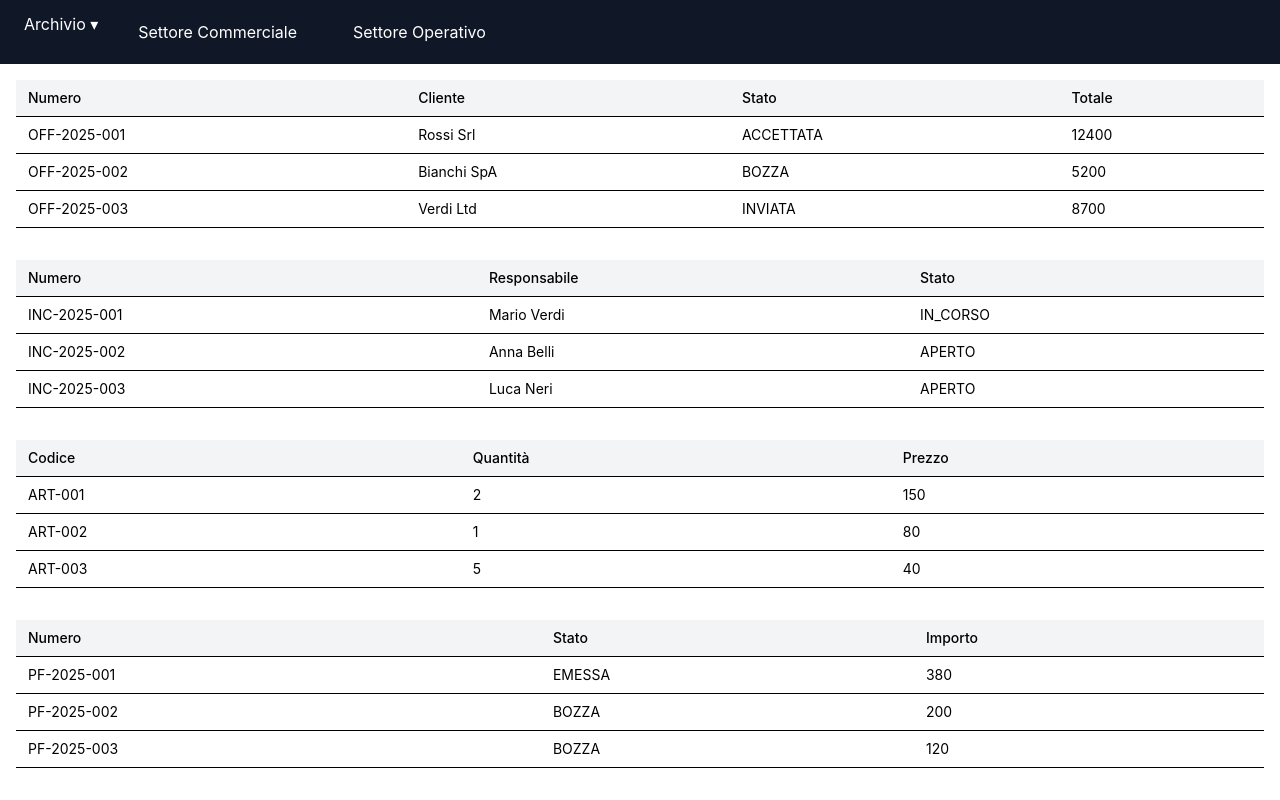
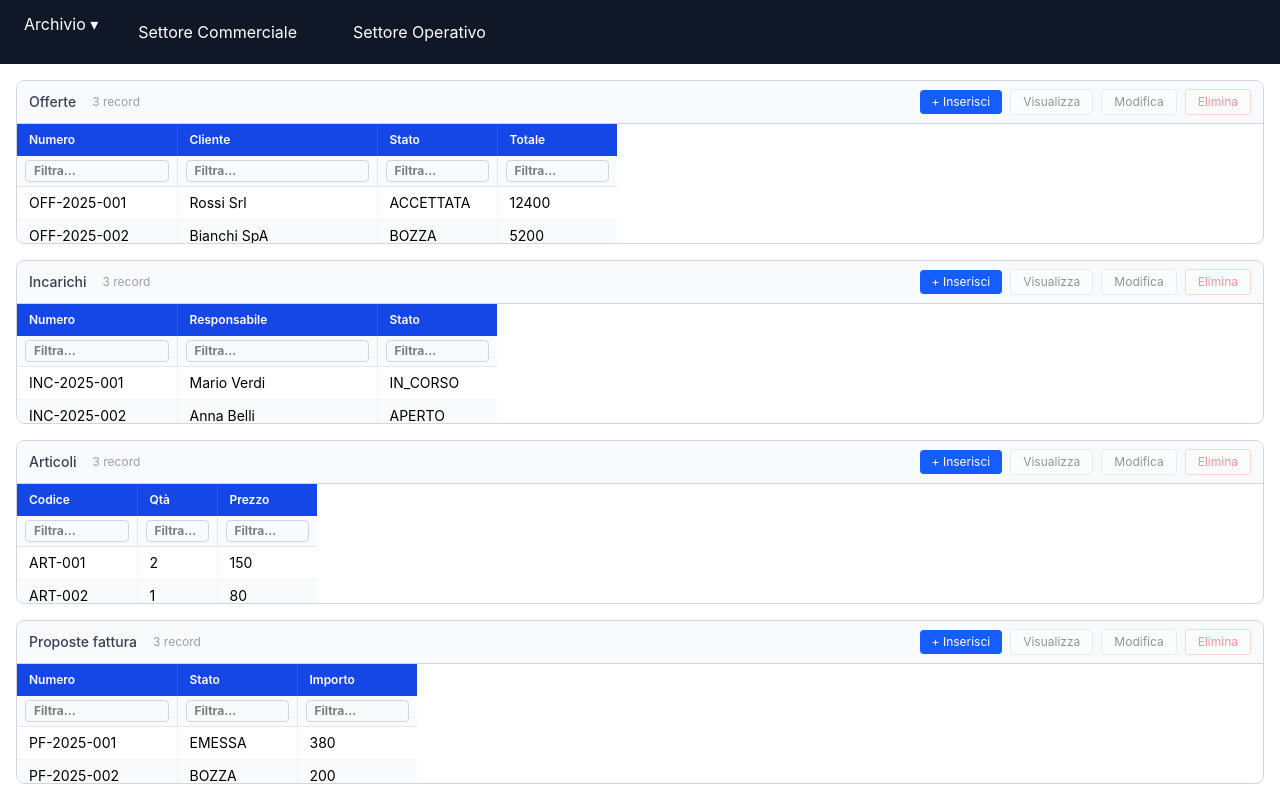
Before and after one commit to Ferro98/Company-Handler, a React (Vite) app in the folder frontend/: page /commerciale in a window 1280 px wide. Built offline with nearby package versions, Linux system fonts and the light colour scheme.

Commit message:
feat: datagrid with toolbar, filters, fixed columns

```diff
--- a/frontend/src/components/DataGrid.tsx
+++ b/frontend/src/components/DataGrid.tsx
@@ -1,49 +1,196 @@
-// src/components/DataGrid.tsx
+import { useState } from "react"
+
 export type Colonna<T> = {
     key: keyof T
     label: string
-    width?: string
+    width?: number  // larghezza in px, fissa
+}
+
+export type OperazioneExtra<T> = {
+    label: string
+    onClick: (riga: T) => void
 }
 
 type Props<T> = {
+    titolo: string
     colonne: Colonna<T>[]
     dati: T[]
     onSeleziona?: (riga: T) => void
     rigaSelezionata?: T | null
     caricamento?: boolean
+    onInserisci?: () => void
+    onModifica?: (riga: T) => void
+    onVisualizza?: (riga: T) => void
+    onElimina?: (riga: T) => void
+    operazioniExtra?: OperazioneExtra<T>[]
 }
 
-export default function DataGrid<T extends { id: number }>({ colonne, dati, onSeleziona, rigaSelezionata, caricamento }: Props<T>) {
-    if (caricamento) return <p className="p-4 text-gray-500">Caricamento...</p>
+export default function DataGrid<T extends { id: number }>({
+    titolo,
+    colonne,
+    dati,
+    onSeleziona,
+    rigaSelezionata,
+    caricamento,
+    onInserisci,
+    onModifica,
+    onVisualizza,
+    onElimina,
+    operazioniExtra
+}: Props<T>) {
+    const [filtri, setFiltri] = useState<Record<string, string>>({})
+    const [menuApertoId, setMenuApertoId] = useState<number | null>(null)
+
+    const datiFiltrati = dati.filter((riga) =>
+        colonne.every((col) => {
+            const filtro = filtri[String(col.key)]
+            if (!filtro) return true
+            return String(riga[col.key]).toLowerCase().includes(filtro.toLowerCase())
+        })
+    )
+
+    const selezionata = rigaSelezionata ?? null
+    const hasSelezione = selezionata !== null
+
+    function handleFiltro(key: string, valore: string) {
+        setFiltri(prev => ({ ...prev, [key]: valore }))
+    }
 
     return (
-        <div className="overflow-auto h-full">
-            <table className="w-full text-sm border-collapse">
-                <thead>
-                    <tr className="bg-gray-100 text-left">
+        <div className="flex flex-col border border-gray-300 rounded-lg overflow-hidden bg-white h-full">
+
+            {/* TOOLBAR */}
+            <div className="flex items-center gap-2 px-3 py-2 bg-gray-50 border-b border-gray-300">
+                <span className="font-medium text-sm text-gray-700 mr-2">{titolo}</span>
+                <span className="text-xs text-gray-400 mr-auto">{datiFiltrati.length} record</span>
+
+                <button
+                    onClick={onInserisci}
+                    className="px-3 py-1 text-xs rounded bg-blue-600 text-white hover:bg-blue-700 disabled:opacity-40 disabled:cursor-not-allowed"
+                >
+                    + Inserisci
+                </button>
+                <button
+                    disabled={!hasSelezione}
+                    onClick={() => selezionata && onVisualizza?.(selezionata)}
+                    className="px-3 py-1 text-xs rounded border border-gray-300 bg-white hover:bg-gray-100 disabled:opacity-40 disabled:cursor-not-allowed"
+                >
+                    Visualizza
+                </button>
+                <button
+                    disabled={!hasSelezione}
+                    onClick={() => selezionata && onModifica?.(selezionata)}
+                    className="px-3 py-1 text-xs rounded border border-gray-300 bg-white hover:bg-gray-100 disabled:opacity-40 disabled:cursor-not-allowed"
+                >
+                    Modifica
+                </button>
+                <button
+                    disabled={!hasSelezione}
+                    onClick={() => selezionata && onElimina?.(selezionata)}
+                    className="px-3 py-1 text-xs rounded border border-red-300 text-red-600 bg-white hover:bg-red-50 disabled:opacity-40 disabled:cursor-not-allowed"
+                >
+                    Elimina
+                </button>
+
+                {/* OPERAZIONI EXTRA */}
+                {operazioniExtra && operazioniExtra.length > 0 && (
+                    <div className="relative">
+                        <button
+                            disabled={!hasSelezione}
+                            onClick={() => setMenuApertoId(menuApertoId === -1 ? null : -1)}
+                            className="px-3 py-1 text-xs rounded border border-gray-300 bg-white hover:bg-gray-100 disabled:opacity-40 disabled:cursor-not-allowed"
+                        >
+                            ⋯ Altro
+                        </button>
+                        {menuApertoId === -1 && hasSelezione && (
+                            <div className="absolute right-0 top-full mt-1 bg-white border border-gray-200 rounded shadow-lg z-10 min-w-40">
+                                {operazioniExtra.map((op) => (
+                                    <button
+                                        key={op.label}
+                                        onClick={() => {
+                                            selezionata && op.onClick(selezionata)
+                                            setMenuApertoId(null)
+                                        }}
+                                        className="block w-full text-left px-4 py-2 text-xs hover:bg-gray-50"
+                                    >
+                                        {op.label}
+                                    </button>
+                                ))}
+                            </div>
+                        )}
+                    </div>
+                )}
+            </div>
+
+            {/* TABELLA */}
+            {caricamento ? (
+                <p className="p-4 text-sm text-gray-400">Caricamento...</p>
+            ) : (
+                <div className="overflow-auto flex-1">
+                    <table className="text-sm border-collapse" style={{ tableLayout: 'fixed', width: colonne.reduce((acc, c) => acc + (c.width ?? 150), 0) }}>
+                        {/* HEADER */}
+                        <thead className="sticky top-0 z-10">
+                            <tr className="bg-blue-700 text-white">
                                 {colonne.map((col) => (
-                            <th key={String(col.key)} className="px-3 py-2 border-b font-medium">
+                                    <th
+                                        key={String(col.key)}
+                                        style={{ width: col.width ?? 150 }}
+                                        className="px-3 py-2 text-left text-xs font-semibold border-r border-blue-600 last:border-r-0"
+                                    >
                                         {col.label}
                                     </th>
                                 ))}
                             </tr>
+                            {/* RIGA FILTRI */}
+                            <tr className="bg-gray-50 border-b border-gray-200">
+                                {colonne.map((col) => (
+                                    <th key={String(col.key)} className="px-2 py-1 border-r border-gray-200 last:border-r-0">
+                                        <input
+                                            type="text"
+                                            placeholder="Filtra..."
+                                            value={filtri[String(col.key)] ?? ''}
+                                            onChange={(e) => handleFiltro(String(col.key), e.target.value)}
+                                            className="w-full text-xs px-2 py-0.5 border border-gray-300 rounded focus:outline-none focus:border-blue-400"
+                                        />
+                                    </th>
+                                ))}
+                            </tr>
                         </thead>
+
+                        {/* BODY */}
                         <tbody>
-                    {dati.map((riga) => (
+                            {datiFiltrati.map((riga, idx) => {
+                                const isSelezionata = selezionata?.id === riga.id
+                                return (
                                     <tr
                                         key={riga.id}
                                         onClick={() => onSeleziona?.(riga)}
-                            className={`cursor-pointer hover:bg-blue-50 border-b ${rigaSelezionata && (rigaSelezionata as any).id === riga.id ? 'bg-blue-100' : ''}`}
+                                        className={`cursor-pointer border-b border-gray-100
+                                            ${isSelezionata ? 'bg-blue-100 font-medium' : idx % 2 === 0 ? 'bg-white' : 'bg-gray-50'}
+                                            hover:bg-blue-50`}
                                     >
                                         {colonne.map((col) => (
-                                <td key={String(col.key)} className="px-3 py-2">
+                                            <td
+                                                key={String(col.key)}
+                                                className="px-3 py-1.5 border-r border-gray-100 last:border-r-0 truncate"
+                                            >
                                                 {String(riga[col.key])}
                                             </td>
                                         ))}
                                     </tr>
-                    ))}
+                                )
+                            })}
+                            {datiFiltrati.length === 0 && (
+                                <tr>
+                                    <td colSpan={colonne.length} className="px-3 py-6 text-center text-xs text-gray-400">
+                                        Nessun record
+                                    </td>
+                                </tr>
+                            )}
                         </tbody>
                     </table>
                 </div>
+            )}
+        </div>
     )
 }
--- a/frontend/src/pages/CommercialePage.tsx
+++ b/frontend/src/pages/CommercialePage.tsx
@@ -4,28 +4,28 @@ import DataGrid, { type Colonna } from "../components/DataGrid"
 import { fetchArticoli, fetchIncarichi, fetchProposteFattura, fetchOfferte } from "../features/commerciale/commericale.data"
 
 const colonneOfferte: Colonna<Offerta>[] = [
-    { key: 'numero', label: 'Numero' },
-    { key: 'cliente', label: 'Cliente' },
-    { key: 'stato', label: 'Stato' },
-    { key: 'totale', label: 'Totale' },
+    { key: 'numero', label: 'Numero', width: 160 },
+    { key: 'cliente', label: 'Cliente', width: 200 },
+    { key: 'stato', label: 'Stato', width: 120 },
+    { key: 'totale', label: 'Totale', width: 120 },
 ]
 
 const colonneIncarichi: Colonna<Incarico>[] = [
-    { key: 'numero', label: 'Numero' },
-    { key: 'responsabile', label: 'Responsabile' },
-    { key: 'stato', label: 'Stato' },
+    { key: 'numero', label: 'Numero', width: 160 },
+    { key: 'responsabile', label: 'Responsabile', width: 200 },
+    { key: 'stato', label: 'Stato', width: 120 },
 ]
 
 const colonneArticoli: Colonna<Articolo>[] = [
-    { key: 'codice', label: 'Codice' },
-    { key: 'quantita', label: 'Quantità' },
-    { key: 'prezzoUnitario', label: 'Prezzo' },
+    { key: 'codice', label: 'Codice', width: 120 },
+    { key: 'quantita', label: 'Qtà', width: 80 },
+    { key: 'prezzoUnitario', label: 'Prezzo', width: 100 },
 ]
 
 const colonneProposte: Colonna<PropostaFattura>[] = [
-    { key: 'numero', label: 'Numero' },
-    { key: 'stato', label: 'Stato' },
-    { key: 'importoTotale', label: 'Importo' },
+    { key: 'numero', label: 'Numero', width: 160 },
+    { key: 'stato', label: 'Stato', width: 120 },
+    { key: 'importoTotale', label: 'Importo', width: 120 },
 ]
 
 export default function CommercialePage() {
@@ -69,6 +69,7 @@ export default function CommercialePage() {
     return (
         <div className="flex flex-col h-[calc(100vh-64px)] p-4 gap-4">
             <DataGrid<Offerta>
+                titolo="Offerte"
                 colonne={colonneOfferte}
                 dati={offerte}
                 rigaSelezionata={offertaSelezionata}
@@ -80,6 +81,7 @@ export default function CommercialePage() {
             />
 
             <DataGrid<Incarico>
+                titolo="Incarichi"
                 colonne={colonneIncarichi}
                 dati={incarichiFiltrati}
                 rigaSelezionata={incaricoSelezionato}
@@ -88,12 +90,14 @@ export default function CommercialePage() {
             />
 
             <DataGrid<Articolo>
+                titolo="Articoli"
                 colonne={colonneArticoli}
                 dati={articoliFiltrati}
                 caricamento={caricamento}
             />
 
             <DataGrid<PropostaFattura>
+                titolo="Proposte fattura"
                 colonne={colonneProposte}
                 dati={proposteFiltrate}
                 caricamento={caricamento}
```
Lines whose indentation alone changed are shown as unchanged.
